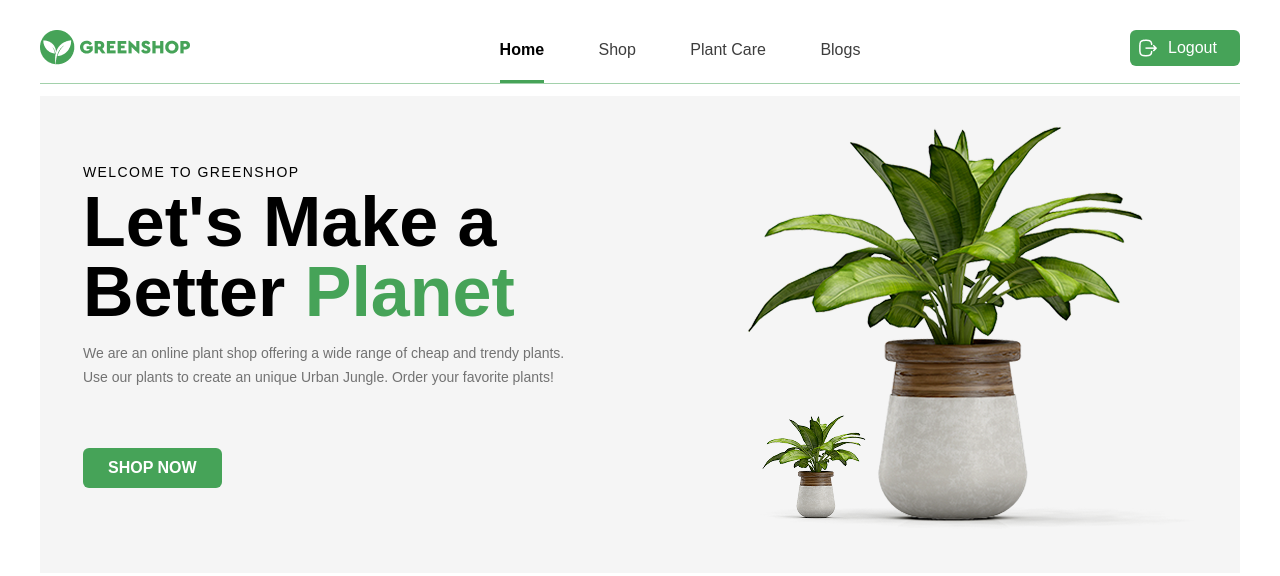
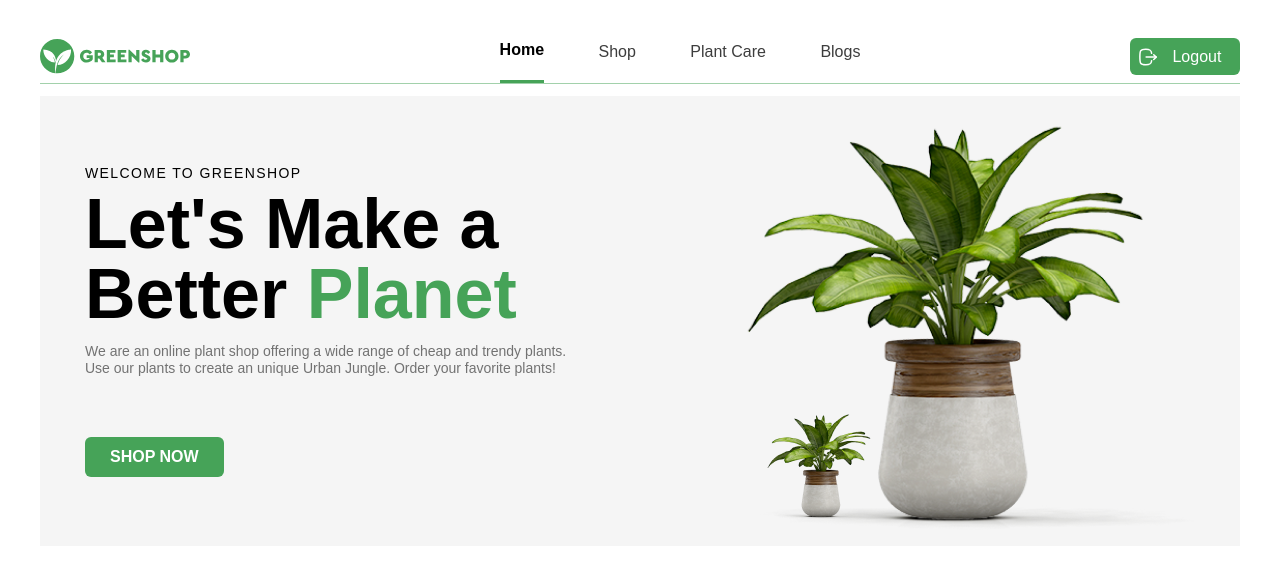
Before and after one commit to scatch03/greenshop, a plain HTML site: page index.html in a window 1280 px wide. Drawn offline with Linux system fonts and the light colour scheme.

Commit message:
review fixes

```diff
--- a/css/styles.css
+++ b/css/styles.css
@@ -84,7 +84,6 @@ ul {
     color:#3D3D3D;
     font-family: 'Cera Pro', Arial, Helvetica, sans-serif;
     font-size: 14px;
-    font-weight: 400;
 }
 .registration__alternative__line {
     flex-grow: 1;
@@ -126,18 +125,25 @@ ul {
 }
 
 /** Index page styles **/
+.index {
+    font-family: Cera Pro, Arial, Helvetica, sans-serif;
+    line-height: 1.25;
+}
 .index__container {
     margin: 0 auto;
     max-width: 1200px;
 }
-.index__header * {
+.index__header__item,
+.index__logout__item,
+.index__header__nav li,
+.hero__item {
     display: inline-block;
-    vertical-align: top;
+    vertical-align: middle;
 }
 .index__header {
-    margin: 30px 0 12px 0;
-    border-bottom: 1px solid #46A35880;
-    font-family: Cera Pro, Arial, Helvetica, sans-serif;
+    padding-top: 30px;
+    margin-bottom: 12px;
+    border-bottom: 1px solid rgba(70, 163, 88, 0.5);
     font-size: 0;
 }
 .index__btn {
@@ -151,14 +157,11 @@ ul {
     width: 110px;
     font-size: 16px;
     font-weight: 500;
-    line-height: 20px;
     padding: 8px;
 }
 .index__cta {
-    margin: 45px 0 85px 0;
-    font-size: 16px;
+    margin-top: 45px;
     font-weight: 700;
-    line-height: 20px;
     text-transform: uppercase;
 }
 .index__header__logo {
@@ -166,9 +169,8 @@ ul {
 }
 .index__header__nav {
     width: calc(100% - 260px);
+    text-align: center;
     font-size: 16px;
-    font-weight: 400;
-    text-align: center;
 }
 .index__header__nav ul {
     margin: 0;
@@ -179,35 +181,28 @@ ul {
 }
 .index__header__nav a {
     color: #3D3D3D;
-    font-size: 16px;
-    font-weight: 400;
-    line-height: 20px;
 }
 .index__header__nav__active {
     border-bottom: 3px solid #46A358;
 }
 .index__header__nav__active a {
-    font-weight: bold;
+    font-weight: 600;
     color: #000;
 }
 .hero {
     background-color: #f5f5f5;
-    font-family: Cera Pro, Arial, Helvetica, sans-serif;
     font-size: 0;
 }
-.hero__text{
-    vertical-align: top;
-    padding: 68px 0 0 43px;
+.hero__text {
     width: 55%;
-}
-.hero__text, .hero__image {
-    display: inline-block;
+    font-size: 16px;
+    padding-left: 45px;
 }
 .hero__text__welcome {
     margin: 0 0 7px 0;
     font-size: 14px;
     font-weight: 500;
-    line-height: 16px;
+    line-height: 1.15;
     letter-spacing: 0.1em;
     text-transform: uppercase;
 }
@@ -215,20 +210,12 @@ ul {
     margin: 0;
     font-size: 70px;
     font-weight: 900;
-    line-height: 70px;
+    line-height: 1;
 }
 .hero__text__offer {
     color: #727272;
     font-size: 14px;
-    font-weight: 400;
-    line-height: 24px;
 }
 .hero__image {
-    position: relative;
     width: 45%;
 }
-.hero__image__small {
-    position: absolute;
-    bottom: 16px;
-    left: 50px;
-}
--- a/index.html
+++ b/index.html
@@ -7,11 +7,13 @@
     <link media="all" rel="stylesheet" href="css/styles.css" type="text/css">
     <title>GreenShop</title>
 </head>
-<body>
+<body class="index">
     <div class="index__container">
         <header class="index__header">
-            <img class="index__header__logo" src="img/logo.png" alt="Logo">
-            <nav class="index__header__nav">
+            <a class="index__header__item" href="#">
+                <img class="index__header__logo" src="img/logo.svg" alt="Logo">
+            </a>
+            <nav class="index__header__nav index__header__item">
                 <ul>
                     <li class="index__header__nav__active"><a href="#">Home</a></li>
                     <li><a href="#">Shop</a></li>
@@ -19,13 +21,14 @@
                     <li><a href="#">Blogs</a></li>
                 </ul>
             </nav>
-            <a class="index__btn index__logout" href="#">
-                <img class="btn-icon" src="img/logout.png" alt="Logout">Logout
+            <a class="index__btn index__logout index__header__item" href="#">
+                <img class="btn-icon index__logout__item" src="img/logout.svg" alt="Logout">
+                <span class="index__logout__item">Logout</span>
             </a>
         </header>
         <main>
             <section class="hero">
-                <div class="hero__text">
+                <div class="hero__text hero__item">
                     <p class="hero__text__welcome">Welcome to greenshop</p>
                     <h1>Let's Make a Better <span class="green">Planet</span></h1>
                     <p class="hero__text__offer">
@@ -34,9 +37,8 @@
                     </p>
                     <a class="index__btn index__cta" href="#">Shop now</a>
                 </div>
-                <div class="hero__image">
-                    <img class="hero__image__big" src="img/plant_big.png" alt="Big plant">
-                    <img class="hero__image__small" src="img/plant_small.png" alt="Small plant">
+                <div class="hero__image hero__item">
+                    <img src="img/plant.png" alt="Plant">
                 </div>
             </section>
         </main>
```
Also changed, not shown: img/logo.png (deleted), img/logo.svg (added), img/logout.png (deleted), img/logout.svg (added), img/plant.png (added), img/plant_big.png (deleted), img/plant_small.png (deleted).
